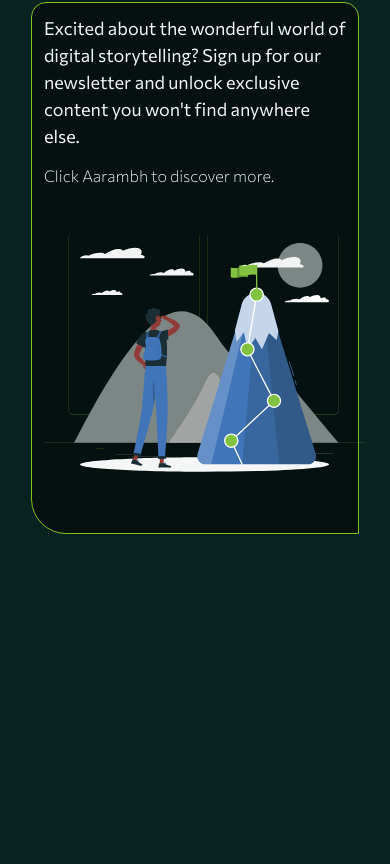
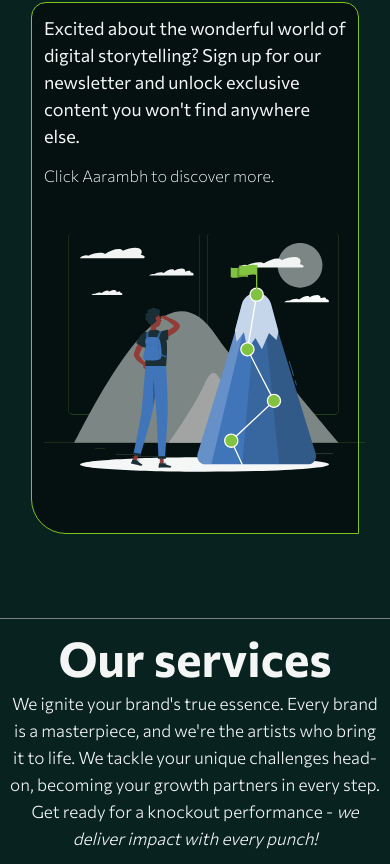
Before and after one commit to clickaarambh/home, a plain HTML site: page index.html in a window 390 px wide. Shown: the part 2891-3755 px from the top of the page. Before the commit the page ends 3509 px from the top, so only its background shows below. Drawn offline with nearby package versions, Linux system fonts and the light colour scheme.

Commit message:
page 4 add all

```diff
--- a/index.html
+++ b/index.html
@@ -161,6 +161,15 @@
         </div>
       </section>
 
+      <div id="page4">
+        <div class="topfor">
+          <h1>Our services</h1>
+        </div>
+        <div class="botmfor">
+          <p>We ignite your brand's true essence. Every brand is a masterpiece, and we're the artists who bring it to life. We tackle your unique challenges head-on, becoming your growth partners in every step. Get ready for a knockout performance - <i> we deliver impact with every punch!</i></p>
+        </div>
+      </div>
+
 
     </div>
   </main>
--- a/style.css
+++ b/style.css
@@ -374,6 +374,50 @@ nav button svg {
     margin-top: 7vh;
 }
 
+#page4 {
+    height: 100%;
+    width: 100%;
+    border-top: 1px solid var(--darktext-clr);
+    display: flex;
+    align-items: center;
+    justify-content: center;
+    flex-direction: column;
+    position: relative;
+    padding: 1vh 23vh;
+}
+
+.topfor{
+    height: 8vh;
+    width: 100%;
+    display: flex;
+    align-items: center;
+    justify-content: center;
+
+    h1{
+        font-size: 48px;
+        line-height: 27px;
+        font-weight: 700;
+        text-align: center;
+    }
+}
+
+.botmfor{
+    height: 12vh;
+    width: 100%;
+    display: flex;
+    align-items: center;
+    justify-content: center;
+    padding: 0vh 1vh;
+
+    p{
+        font-size: 17px;
+        line-height: 27px;
+        font-weight: 300;
+        text-align: center;
+
+    }
+}
+
 
 @media (min-width: 320px) and (max-width: 1080px) {
 
@@ -602,4 +646,22 @@ nav button svg {
         margin-top: 1.5vh;
     }
 
+    #page4 {
+        height: 100%;
+        width: 100%;
+        flex-direction: column;
+        position: relative;
+        padding: 1vh 0vh;
+
+        .topfor{
+            height: 7vh;
+            width: 100%;
+        }
+
+        .botmfor{
+            height: 20vh;
+            width: 100%;
+        }
+    }
+
 }
```
